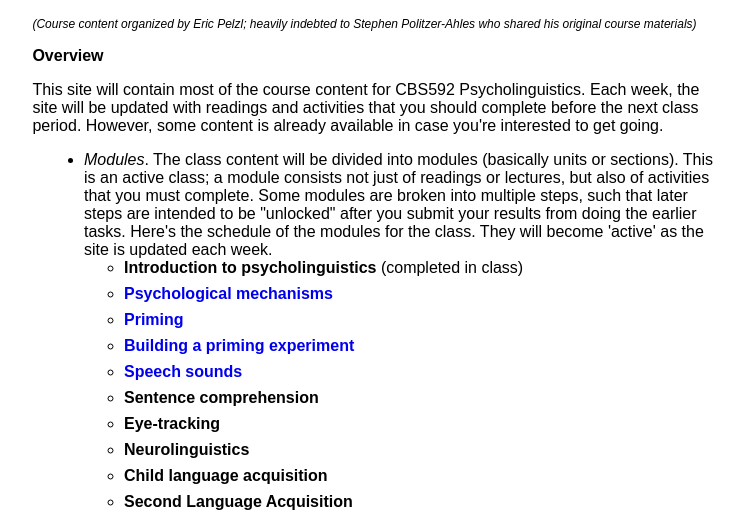
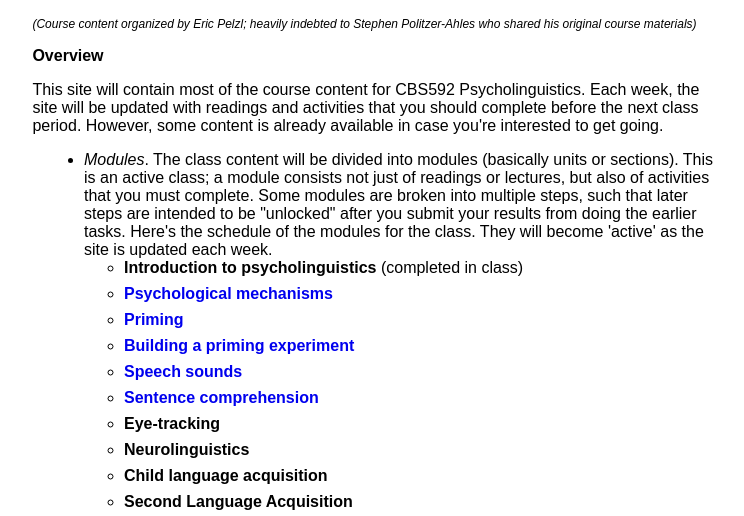
Before and after one commit to puzzl-e/cbs592, a plain HTML site: page index.html in a window 1280 px wide. Shown: the part 421-937 px from the top of the page, without its empty margins (260-1004 px from the left). Drawn offline with nearby package versions, Linux system fonts and the light colour scheme; some packages are replaced by stand-ins of ours.

Commit message:
Update index.html

```diff
--- a/index.html
+++ b/index.html
@@ -29,7 +29,7 @@
 		<li><a href="Priming/index.html"><strong>Priming</strong></a>&nbsp;</li>
 		<li><a href="BuildingPrimingExperiment/index.html"><strong>Building a priming experiment</strong></a>&nbsp;&nbsp;</li>
 		<li><a href="SpeechSounds/index.html"><strong>Speech sounds</strong></a>&nbsp;</li>
-		<li><strong>Sentence comprehension</strong></a>&nbsp;</li>
+		<li><a href="SentenceComprehension/index.html"><strong>Sentence comprehension</strong></a>&nbsp;</li>
 		<li><strong>Eye-tracking&nbsp;</strong></a></li>
 		<li><strong>Neurolinguistics</strong></a>&nbsp;</li>
 		<li><strong>Child language acquisition</strong></a>&nbsp;</li>
```
